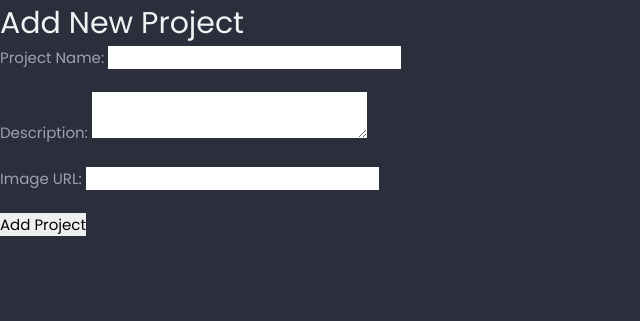
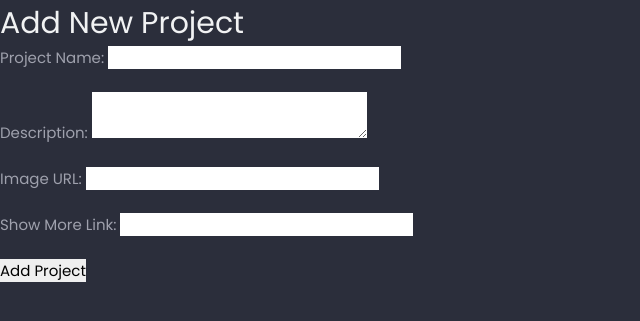
Before and after one commit to diallocode/Portfolio, a PHP site: page /php/admin_page.php in a window 1280 px wide. Shown: the top 321 px of the page, without its empty margins (0-640 px from the left). Run offline with PHP 8.4, Linux system fonts and the light colour scheme; data comes from the database, SQL or seed files in the repository; both versions use the stored data as it was after the commit.

Commit message:
mise a jour de la bdd

```diff
--- a/php/Database.php
+++ b/php/Database.php
@@ -31,7 +31,8 @@ class Database {
                 id INTEGER PRIMARY KEY AUTOINCREMENT,
                 name TEXT NOT NULL,
                 description TEXT NOT NULL,
-                image TEXT
+                image TEXT,
+                show_more_link TEXT
             )"
         );
     }
--- a/php/admin_page.php
+++ b/php/admin_page.php
@@ -6,11 +6,13 @@ if ($_SERVER['REQUEST_METHOD'] === 'POST') {
     $name = $_POST['name'];
     $description = $_POST['description'];
     $image = $_POST['image'];
+    $show_more_link = $_POST['show_more_link']; // Define the variable
 
-    $stmt = $db->prepare("INSERT INTO projects (name, description, image) VALUES (:name, :description, :image)");
+    $stmt = $db->prepare("INSERT INTO projects (name, description, image, show_more_link) VALUES (:name, :description, :image, :show_more_link)");
     $stmt->bindParam(':name', $name);
     $stmt->bindParam(':description', $description);
     $stmt->bindParam(':image', $image);
+    $stmt->bindParam(':show_more_link', $show_more_link); // Bind the variable
     $stmt->execute();
 
     echo "Project added successfully!";
@@ -23,7 +25,7 @@ if ($_SERVER['REQUEST_METHOD'] === 'POST') {
     <meta charset="UTF-8">
     <meta name="viewport" content="width=device-width, initial-scale=1.0">
     <title>Admin - Add Project</title>
-    <link rel="stylesheet" href="assets/css/styles.css">
+    <link rel="stylesheet" href="../assets/css/styles.css">
 </head>
 <body>
     <h1>Add New Project</h1>
@@ -37,6 +39,9 @@ if ($_SERVER['REQUEST_METHOD'] === 'POST') {
         <label for="image">Image URL:</label>
         <input type="text" id="image" name="image"><br><br>
 
+        <label for="show_more_link">Show More Link:</label>
+        <input type="text" id="show_more_link" name="show_more_link"><br><br>
+
         <input type="submit" value="Add Project">
     </form>
 </body>
--- a/php/projet.php
+++ /dev/null
@@ -1 +0,0 @@
-<!-- Faire une boucle pour afficher les projets depuis la base de donnees -->
```
Also changed, not shown: php/get_projet.php (added, +9 -0 lines), php/db.sqlite.
